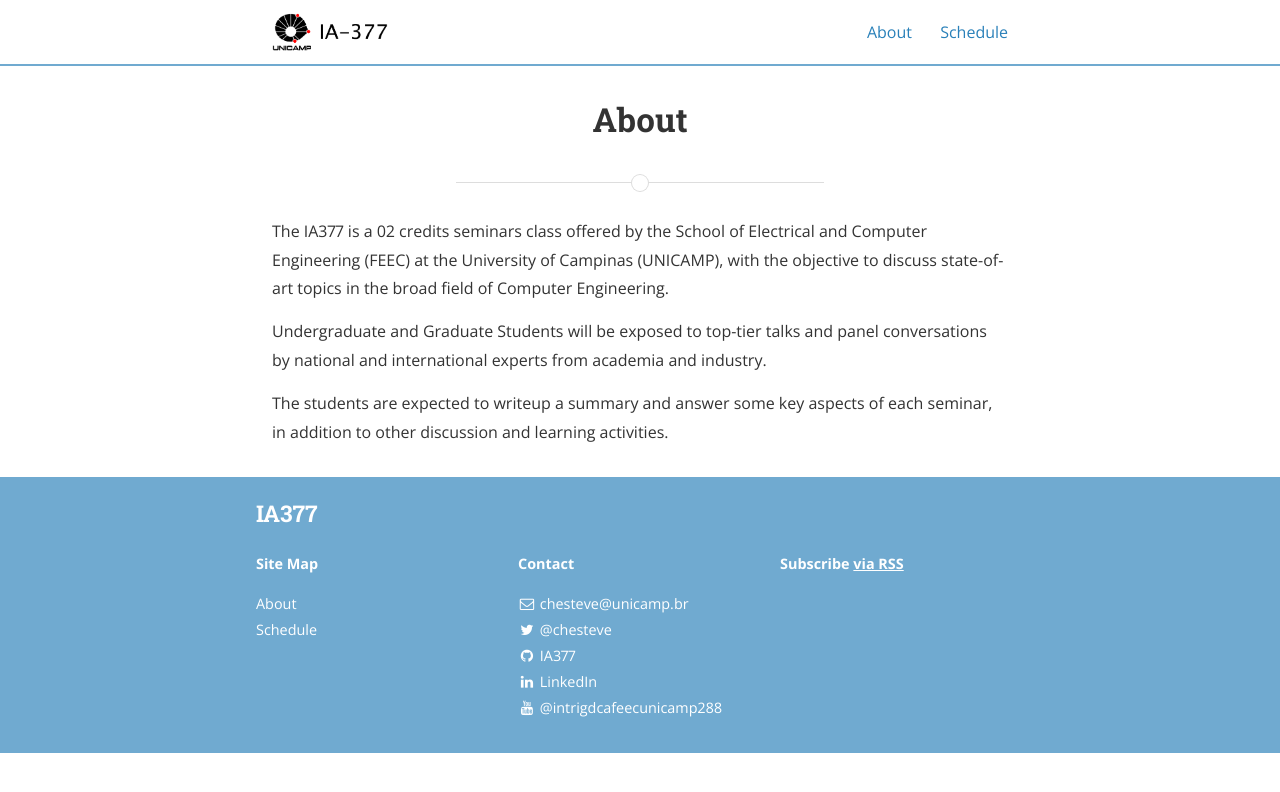
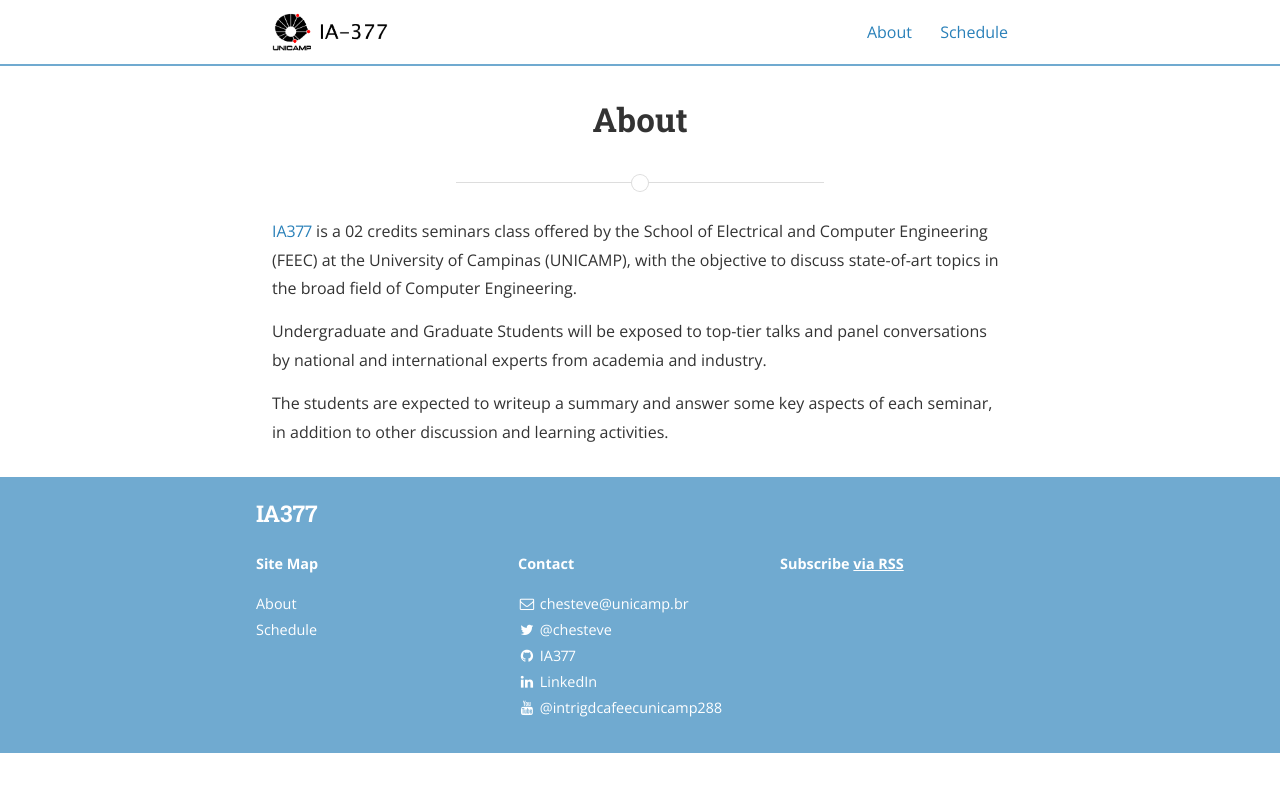
Before and after one commit to ia377-feec-unicamp/ia377-feec-unicamp.github.io, a Jekyll site: the page built from about.md, in a window 1280 px wide. Shown: the top 792 px of the page. Built offline with Jekyll 4.4.1, drawn with Linux system fonts in a browser that asks for light colours; nearby versions of some CDN libraries.

Commit message:
Update about.md

```diff
--- a/about.md
+++ b/about.md
@@ -9,7 +9,7 @@ main_nav: true
 
 
 
-The IA377 is a 02 credits seminars class offered by the School of Electrical and Computer Engineering (FEEC) at the University of Campinas (UNICAMP), with the objective to discuss state-of-art topics in the broad field of Computer Engineering.
+[IA377](https://www.cpg.feec.unicamp.br/cpg/lista/caderno_horario_show.php?id=1795) is a 02 credits seminars class offered by the School of Electrical and Computer Engineering (FEEC) at the University of Campinas (UNICAMP), with the objective to discuss state-of-art topics in the broad field of Computer Engineering.
 
 Undergraduate and Graduate Students will be exposed to top-tier talks and panel conversations by national and international experts from academia and industry.
 
```
